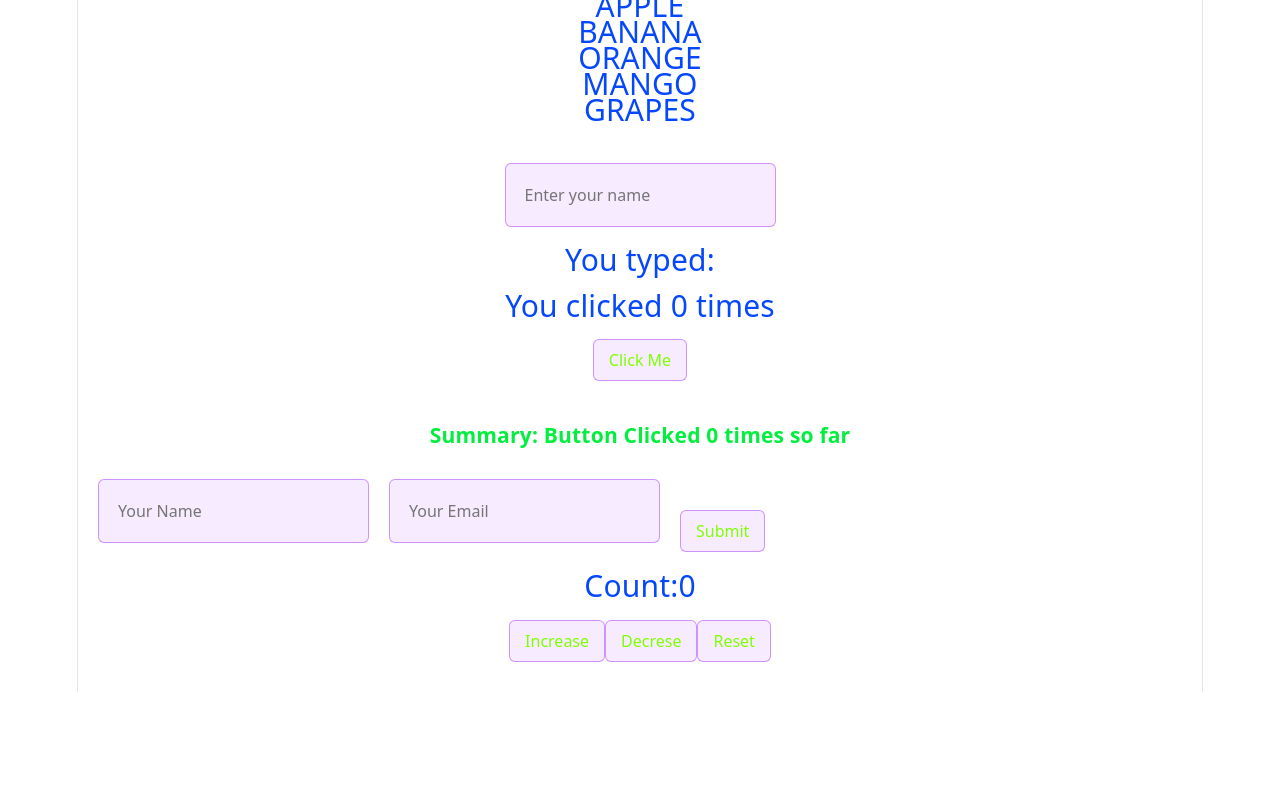
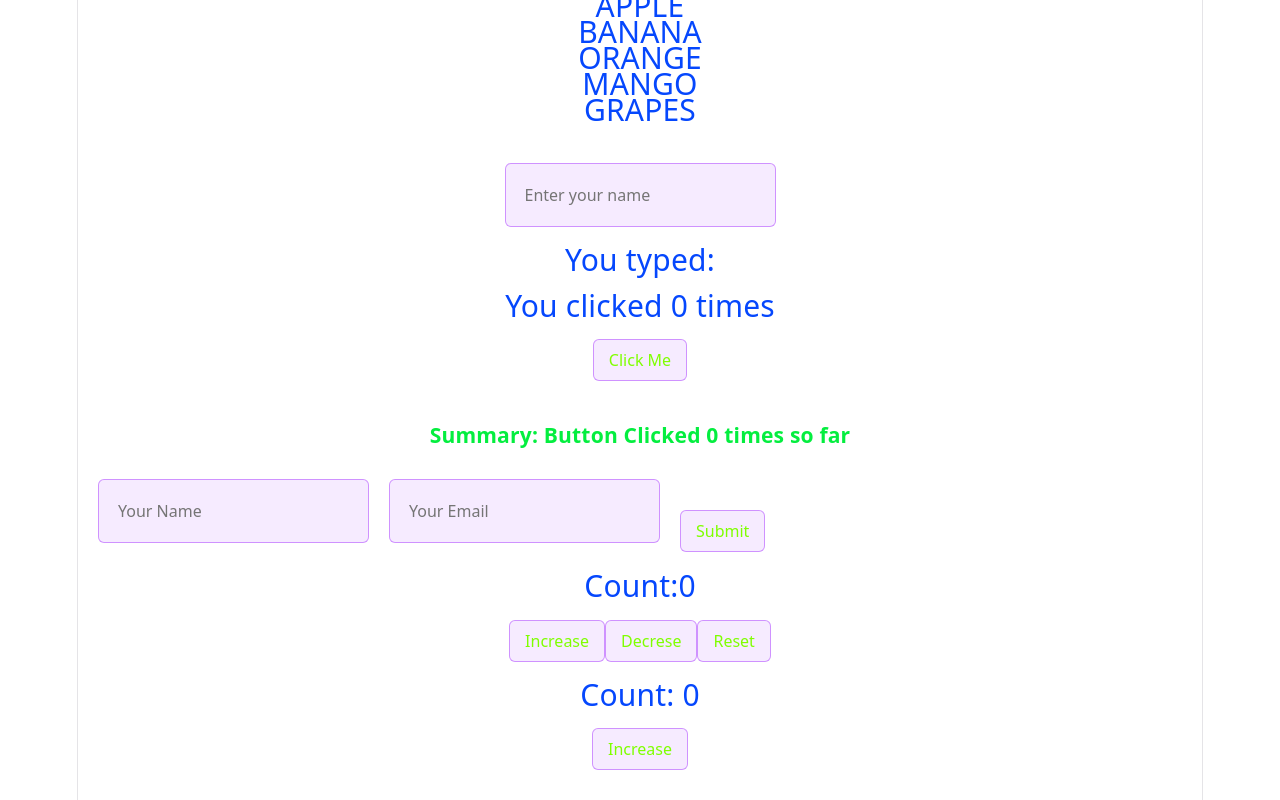
Before and after one commit to Okasha00/React-Demos, a React (Vite) app: page / in a window 1280 px wide. Shown: the part 313-1113 px from the top of the page. Before the commit the page ends 1005 px from the top, so only its background shows below. Built offline with nearby package versions, Linux system fonts and the light colour scheme.

Commit message:
Added new component and update App.jsx

```diff
--- a/src/App.jsx
+++ b/src/App.jsx
@@ -8,6 +8,7 @@ import NameInput from './NameInput';
 import Summary from './Summary';
 import SimpleForm from './SimpleForm';
 import PracticeState from './PracticeState';
+import PracticeEffect from './PracticeEffect';
 
 
 
@@ -39,6 +40,7 @@ function App() {
   <SimpleForm />
 
   <PracticeState />
+  <PracticeEffect />
 
     </div>
   );
--- /dev/null
+++ b/src/PracticeEffect.jsx
@@ -0,0 +1,23 @@
+import { useEffect , useState} from "react";
+
+
+function PracticeEffect() {
+
+    const [count, setCount] = useState(0);
+
+    useEffect(() => {
+        console.log("Count is now:", count)
+    }, [count]);
+
+    return(
+        <div>
+            <p>Count: {count}</p>
+            <button onClick={() => setCount(count + 1 )}>Increase</button>
+
+        </div>
+    );
+}
+
+
+
+export default PracticeEffect;
--- a/src/PracticeState.jsx
+++ b/src/PracticeState.jsx
@@ -1,6 +1,6 @@
 import {useState} from "react";
 
-
+// useState example
 
 function PracticeState() {
 
```
